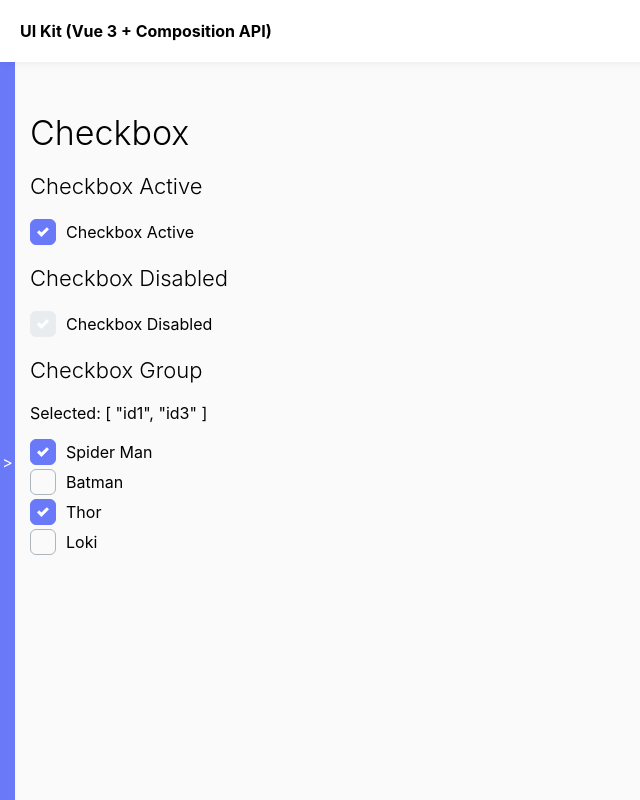
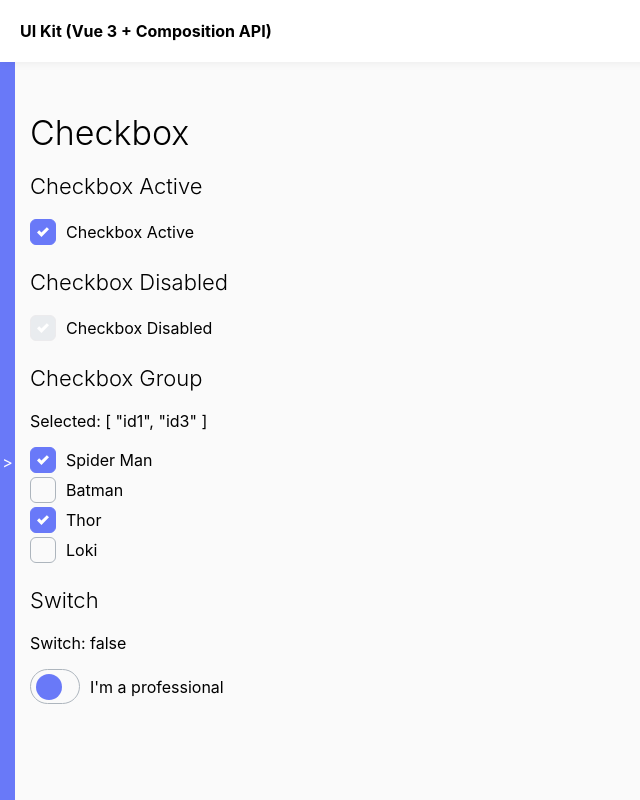
Before and after one commit to RomanovMichael/UI-kit-vue3-composition-API, a Vue app: page /checkbox in a window 1280 px wide. Shown: the whole page, without its empty margins (0-640 px from the left). Built offline with nearby package versions, Linux system fonts and the light colour scheme.

Commit message:
feat(checkbox): add switch type

```diff
--- a/src/components/Checkbox/Checkbox.vue
+++ b/src/components/Checkbox/Checkbox.vue
@@ -30,6 +30,10 @@ const props = defineProps({
     type: Boolean,
     default: false,
   },
+  type: {
+    type: String,
+    default: "checkbox",
+  },
 });
 
 const handleClick = (event) => {
@@ -45,6 +49,7 @@ const handleClick = (event) => {
 </script>
 
 <template>
+  <div :class="[{ 'switch-container': type === 'switch' }]">
     <input
       type="checkbox"
       :name="name"
@@ -52,10 +57,17 @@ const handleClick = (event) => {
       :value="value"
       :checked="checked"
       :disabled="disabled"
-    class="checkbox"
+      :class="[
+        { checkbox: type === 'checkbox' },
+        { switch: type === 'switch' },
+      ]"
       @input="handleClick"
     />
     <label :for="id">{{ label }}</label>
+    <label :for="id" class="switch__label" v-if="type === 'switch'">{{
+      label
+    }}</label>
+  </div>
 </template>
 
 <style lang="scss" scoped>
--- a/src/components/Checkbox/CheckboxGroup.vue
+++ b/src/components/Checkbox/CheckboxGroup.vue
@@ -2,6 +2,7 @@
 import Checkbox from "@/components/Checkbox/Checkbox.vue";
 
 const emit = defineEmits(["update:value"]);
+
 const props = defineProps({
   value: {
     type: Array,
@@ -26,6 +27,7 @@ const props = defineProps({
     },
   },
 });
+
 const check = (params) => {
   let updateValue = [...props.value];
   if (params.checked) {
--- a/src/views/Checkbox.vue
+++ b/src/views/Checkbox.vue
@@ -11,7 +11,10 @@ const listOfHeroes = ref([
   { name: "Thor", id: "id3" },
   { name: "Loki", id: "id4" },
 ]);
+
 const selectedHeroes = ref(["id1", "id3"]);
+
+const switchProfessional = ref(false);
 </script>
 
 <template>
@@ -46,4 +49,16 @@ const selectedHeroes = ref(["id1", "id3"]);
       :options="listOfHeroes"
     />
   </div>
+  <h2 class="heading-2">Switch</h2>
+  <div class="line line--block">
+    <p>Switch: {{ switchProfessional }}</p>
+    <checkbox
+      label="I'm a professional"
+      id="switch"
+      name="switch"
+      value="I'm a professional"
+      type="switch"
+      v-model:checked="switchProfessional"
+    />
+  </div>
 </template>
```
Lines whose indentation alone changed are shown as unchanged.
